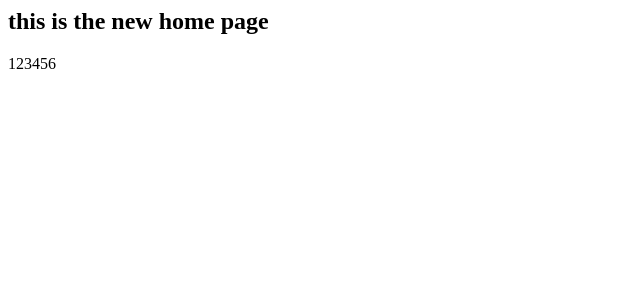
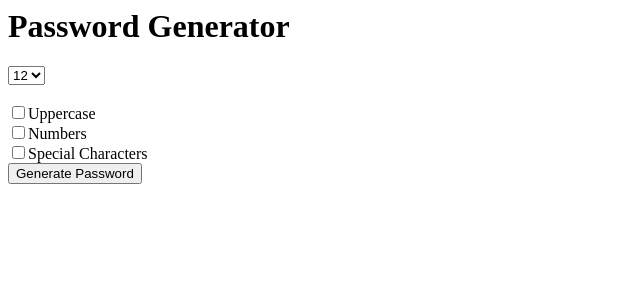
Before and after one commit to Gruning/password_generator, a Django app: page / in a window 1280 px wide. Shown: the top 300 px of the page, without its empty margins (0-640 px from the left). Run offline with Django 3.2, Linux system fonts and the light colour scheme.

Commit message:
sec3cap28MakingARandonPassword

```diff
--- a/generator/templates/generator/home.html
+++ b/generator/templates/generator/home.html
@@ -1,3 +1,25 @@
-<h2>this is the new home page</h2>
+<h1>Password Generator</h1>
 
-{{ password }}
+<form action={% url 'password' %}>
+    <select name="length" >
+        <option value="4">4</option>
+        <option value="5">5</option>
+        <option value="6">6</option>
+        <option value="7">7</option>
+        <option value="8">8</option>
+        <option value="9">9</option>
+        <option value="10">10</option>
+        <option value="11">11</option>
+        <option value="12" selected="selected">12</option>
+        <option value="13">13</option>
+    </select>
+    <br>
+    <br>
+    <input type="checkbox" name="uppercase">Uppercase
+    <br>
+    <input type="checkbox" name="numbers">Numbers
+    <br>
+    <input type="checkbox" name="special">Special Characters
+    <br>
+    <input type="submit" value="Generate Password">
+</form>
--- /dev/null
+++ b/generator/templates/generator/password.html
@@ -0,0 +1 @@
+PASSWORD
--- a/generator/views.py
+++ b/generator/views.py
@@ -4,6 +4,6 @@ from django.http import HttpResponse
 def home(request):
     return render(request,'generator/home.html',{'password': '123456'})
 
-def food(request):
-    return HttpResponse('<h1>food is ready</h1>')
+def password(request):
+    return render(request,'generator/password.html')
 # Create your views here.
--- a/password_generator/urls.py
+++ b/password_generator/urls.py
@@ -18,5 +18,5 @@ from generator import views
 
 urlpatterns = [
     path('', views.home),
-    path('food', views.food),
+    path('password/', views.password, name='password'),
 ]
```
